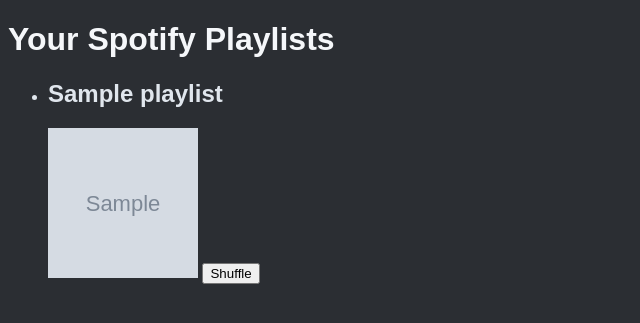
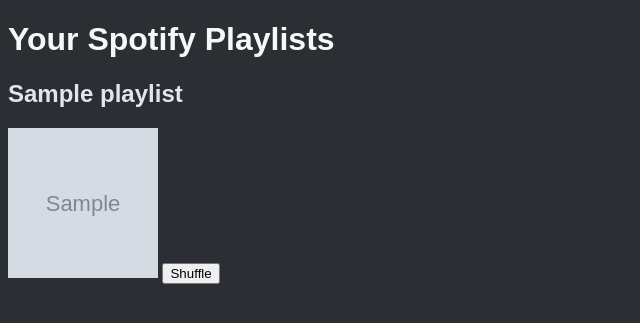
Before and after one commit to G-Chist/spotify_shuffler, a Flask app: template templates/playlists.html in a window 1280 px wide. Shown: the top 323 px of the page, without its empty margins (0-640 px from the left). Run offline with Flask 3, Linux system fonts and the light colour scheme; the template is opened without the code that fills it: most values are stand-ins (such as "Sample title", 1, 10 or a date in 2020); grey boxes marked "Sample" are stand-in pictures.

Commit message:
Frontend changes

```diff
--- a/static/style.css
+++ b/static/style.css
@@ -7,3 +7,9 @@ body {
 h1 {
     color: #F5F7FA; /* Brighter off-white for headers */
 }
+
+ul {
+    list-style-type: none; /* Removes bullets from unordered lists */
+    padding: 0; /* Removes default padding */
+    margin: 0; /* Removes default margin */
+}
--- a/templates/playlists.html
+++ b/templates/playlists.html
@@ -20,7 +20,7 @@
                 {% endif %}  <!-- End of the image check -->
 
                 <form action="{{ url_for('shuffle_playlist', playlist_id=playlist.id) }}" method="GET" style="display:inline;">  <!-- Form to handle the shuffle action for the playlist -->
-                    <button type="submit">Shuffle</button>  <!-- Button to submit the form and trigger the shuffle action -->
+                    <button type="submit" class="shuffle_button">Shuffle</button>  <!-- Button to submit the form and trigger the shuffle action -->
                 </form>
             </li>  <!-- End of the playlist list item -->
         {% endfor %}  <!-- End of the playlist loop -->
```
